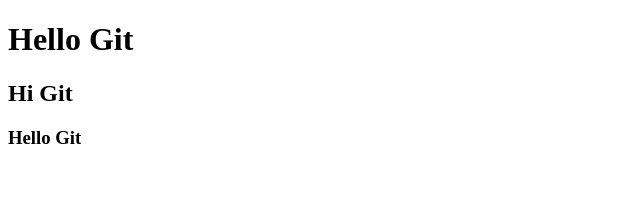
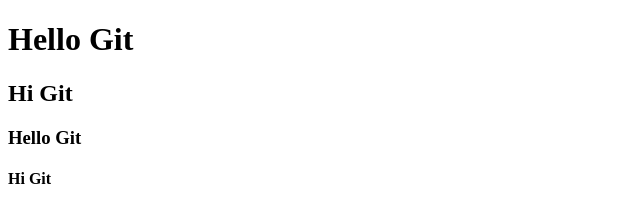
Before and after one commit to ArtemLugovskoj/pr1_test, a plain HTML site: page index.html in a window 1280 px wide. Shown: the full height of the page, 0-640 px from the left. Drawn offline with Linux system fonts and the light colour scheme.

Commit message:
Branch2 commit

```diff
--- a/index.html
+++ b/index.html
@@ -9,5 +9,6 @@
     <h1>Hello Git</h1>
     <h2>Hi Git</h2>
     <h3>Hello Git</h3>
+    <h4>Hi Git</h4>
 </body>
 </html>
```
